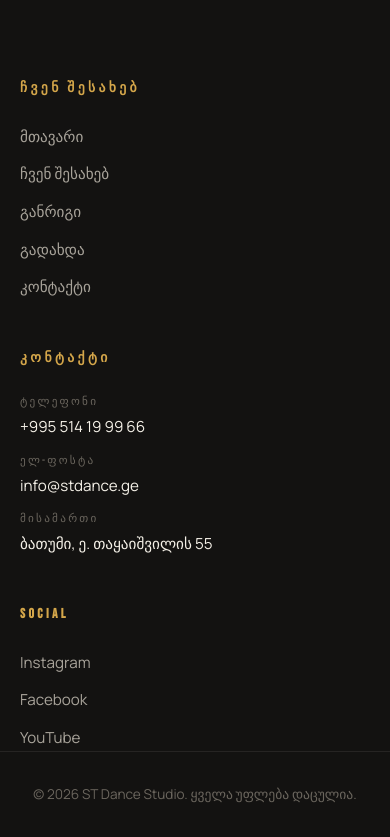
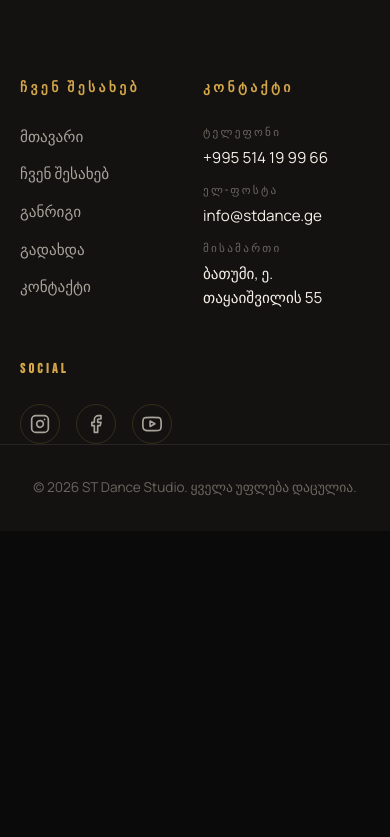
Before and after one commit to TSERJ13/stdancestudio, a React (Vite) app: page / in a window 390 px wide. Shown: the part 7074-7911 px from the top of the page. After the commit the page ends 7605 px from the top, so only its background shows below. Built offline with nearby package versions, Linux system fonts and the light colour scheme.

Commit message:
Optimize mobile footer: horizontal column distribution and premium social icons

```diff
--- a/src/components/Footer.css
+++ b/src/components/Footer.css
@@ -123,6 +123,38 @@
   font-size: 1rem;
 }
 
+/* Social Icons */
+.footer__social-icons {
+  list-style: none;
+  display: flex;
+  gap: 1rem;
+  align-items: center;
+}
+
+.footer__social-icons a {
+  display: flex;
+  align-items: center;
+  justify-content: center;
+  width: 40px;
+  height: 40px;
+  border-radius: 50%;
+  border: 1px solid var(--color-line);
+  color: var(--color-text-muted);
+  transition: all 0.3s var(--ease);
+}
+
+.footer__social-icons a svg {
+  width: 20px;
+  height: 20px;
+}
+
+.footer__social-icons a:hover {
+  color: var(--color-gold);
+  border-color: var(--color-gold);
+  transform: translateY(-3px);
+  box-shadow: 0 5px 15px var(--color-gold-glow);
+}
+
 @media (max-width: 1024px) {
   .footer__inner {
     grid-template-columns: 1.4fr 1fr;
@@ -132,9 +164,20 @@
 
 @media (max-width: 640px) {
   .footer__inner {
-    grid-template-columns: 1fr;
-    gap: 3rem;
+    grid-template-columns: 1fr 1fr; /* Side by side on mobile */
+    gap: 3rem 1rem;
   }
+
+  /* Brand takes full width on mobile top */
+  .footer__brand {
+    grid-column: span 2;
+  }
+
+  /* Social takes full width on mobile bottom */
+  .footer__col--social {
+    grid-column: span 2;
+  }
+
   .footer__bottom {
     flex-direction: column;
     gap: 0.5rem;
--- a/src/components/Footer.jsx
+++ b/src/components/Footer.jsx
@@ -58,12 +58,24 @@
           </ul>
         </div>
 
-        <div className="footer__col">
+        <div className="footer__col footer__col--social">
           <h4 className="footer__heading">Social</h4>
-          <ul className="footer__social">
-            <li><a href={contact.instagram} target="_blank" rel="noopener noreferrer">Instagram</a></li>
-            <li><a href={contact.facebook} target="_blank" rel="noopener noreferrer">Facebook</a></li>
-            <li><a href={contact.youtube} target="_blank" rel="noopener noreferrer">YouTube</a></li>
+          <ul className="footer__social-icons">
+            <li>
+              <a href={contact.instagram} target="_blank" rel="noopener noreferrer" aria-label="Instagram">
+                <svg viewBox="0 0 24 24" fill="none" stroke="currentColor" strokeWidth="2" strokeLinecap="round" strokeLinejoin="round"><rect x="2" y="2" width="20" height="20" rx="5" ry="5"></rect><path d="M16 11.37A4 4 0 1 1 12.63 8 4 4 0 0 1 16 11.37z"></path><line x1="17.5" y1="6.5" x2="17.51" y2="6.5"></line></svg>
+              </a>
+            </li>
+            <li>
+              <a href={contact.facebook} target="_blank" rel="noopener noreferrer" aria-label="Facebook">
+                <svg viewBox="0 0 24 24" fill="none" stroke="currentColor" strokeWidth="2" strokeLinecap="round" strokeLinejoin="round"><path d="M18 2h-3a5 5 0 0 0-5 5v3H7v4h3v8h4v-8h3l1-4h-4V7a1 1 0 0 1 1-1h3z"></path></svg>
+              </a>
+            </li>
+            <li>
+              <a href={contact.youtube} target="_blank" rel="noopener noreferrer" aria-label="YouTube">
+                <svg viewBox="0 0 24 24" fill="none" stroke="currentColor" strokeWidth="2" strokeLinecap="round" strokeLinejoin="round"><path d="M22.54 6.42a2.78 2.78 0 0 0-1.94-2C18.88 4 12 4 12 4s-6.88 0-8.6.46a2.78 2.78 0 0 0-1.94 2A29 29 0 0 0 1 11.75a29 29 0 0 0 .46 5.33 2.78 2.78 0 0 0 1.94 2C5.12 20 12 20 12 20s6.88 0 8.6-.46a2.78 2.78 0 0 0 1.94-2 29 29 0 0 0 .46-5.33 29 29 0 0 0-.46-5.33z"></path><polygon points="9.75 15.02 15.5 11.75 9.75 8.48 9.75 15.02"></polygon></svg>
+              </a>
+            </li>
           </ul>
         </div>
       </div>
```
